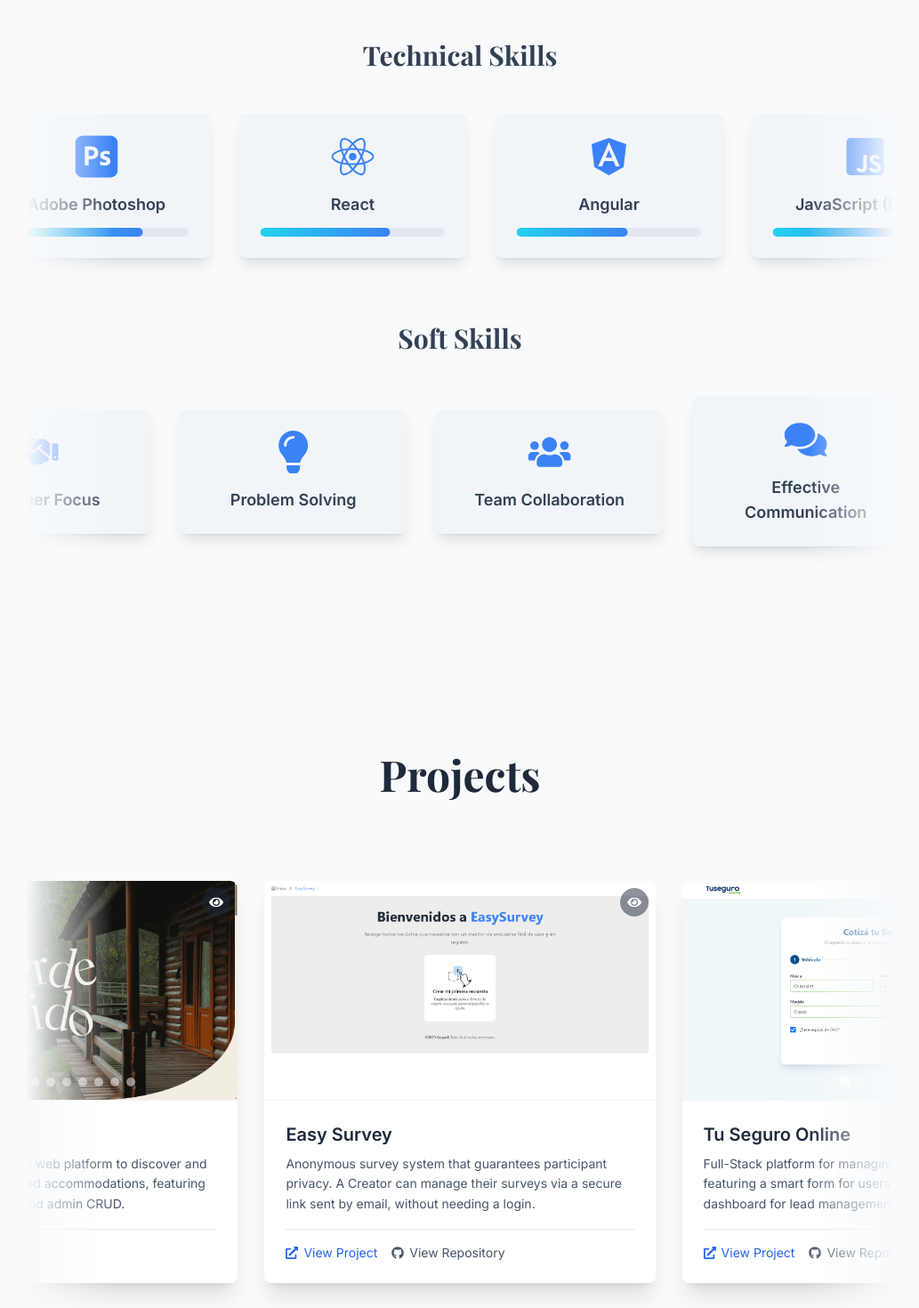
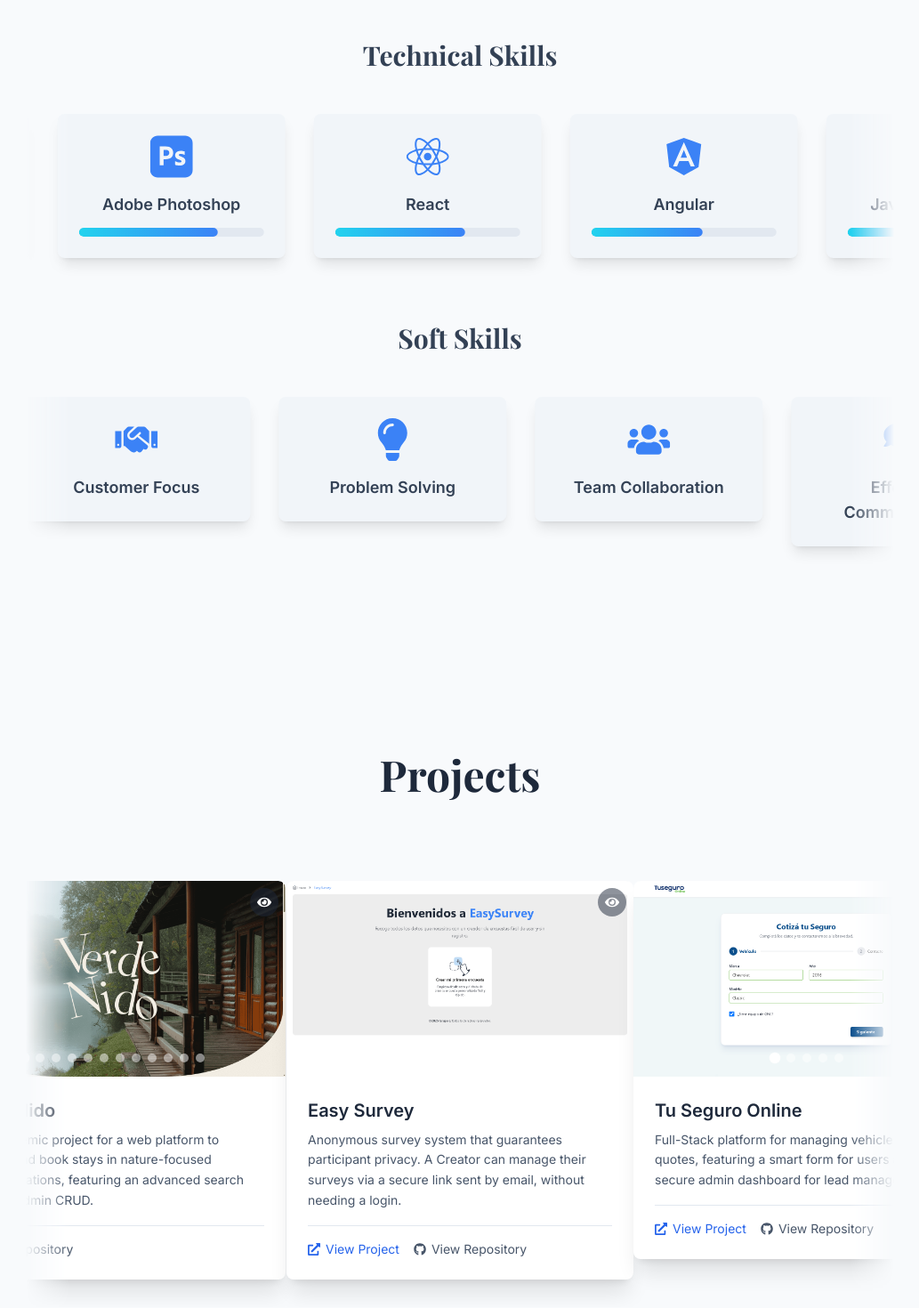
Before and after one commit to DiegoLalanda/portfolio-web-react, a React (Vite) app in the folder portfolio-web-react/: page / in a window 1280 px wide. Shown: the part 3360-4830 px from the top of the page at 89% size, without its empty margins (123-1156 px from the left). Built offline with nearby package versions, Linux system fonts and the light colour scheme.

Commit message:
Mejoras de diseño en skills y projects

```diff
--- a/portfolio-web-react/src/components/sections/Projects.tsx
+++ b/portfolio-web-react/src/components/sections/Projects.tsx
@@ -8,11 +8,11 @@ import { projectImages } from '../../data/projectImages';
 
 // Importaciones de Swiper
 import { Swiper, SwiperSlide } from 'swiper/react';
-import { A11y } from 'swiper/modules';
+import { A11y, EffectCoverflow } from 'swiper/modules';
 
 // --- DATOS DE PROYECTOS (SIN CAMBIOS) ---
 const projectData: ProjectType[] = [
-    {
+  {
     id: 'proj-easy-survey',
     title: translations.projectEasySurveyTitle,
     description: translations.projectEasySurveyDesc,
@@ -75,7 +75,7 @@ const ImageCarousel: React.FC<{ images: string[], title: string; isModal?: boole
 
   return (
     <div className={containerClasses}>
-      <img src={images[currentIndex]} loading="lazy" alt={`${title} - image ${currentIndex + 1}`} className="w-full h-full object-contain duration-500 transition-all bg-slate-100 dark:bg-slate-900"/>
+      <img src={images[currentIndex]} loading="lazy" alt={`${title} - image ${currentIndex + 1}`} className="w-full h-full object-contain duration-500 transition-all bg-slate-100 dark:bg-slate-900" />
       {images.length > 1 && (
         <>
           <button onClick={(e) => handleInteraction(e, 'prev')} aria-label="Previous image" className={`absolute top-1/2 -translate-y-1/2 p-2 bg-black/40 text-white rounded-full transition-opacity z-10 ${isModal ? 'left-4 opacity-70 hover:opacity-100' : 'opacity-0 group-hover:opacity-100 left-2'}`}>
@@ -140,9 +140,7 @@ const ProjectModal: React.FC<{ project: ProjectType | null; onClose: () => void
   );
 };
 
-
-
-// --- COMPONENTE Projects (CON MÁSCARA DE GRADIENTE) ---
+// --- COMPONENTE Projects (CON CONFIGURACIÓN RESPONSIVE FINAL) ---
 export const Projects: React.FC = () => {
   const { t } = useLanguage();
   const [selectedProject, setSelectedProject] = useState<ProjectType | null>(null);
@@ -157,32 +155,52 @@ export const Projects: React.FC = () => {
     <>
       <SectionWrapper id="projects" title={t('projectsTitle')}>
         {/* El `div` que envuelve a Swiper ahora tiene el estilo para la máscara */}
-        <div
-          className="relative w-full group"
+        <div className="relative w-full group"
           style={{
-            maskImage: 'linear-gradient(to right, transparent, black 10%, black 90%, transparent)',
-            WebkitMaskImage: 'linear-gradient(to right, transparent, black 10%, black 90%, transparent)' // Para compatibilidad con Safari/Webkit
-          }}
-        >
+            maskImage: 'linear-gradient(to right, transparent, black 5%, black 95%, transparent)',
+            WebkitMaskImage: 'linear-gradient(to right, transparent, black 5%, black 95%, transparent)' // Para compatibilidad con Safari/Webkit
+          }}>
           <Swiper
-            modules={[A11y]}
-            autoplay={false}
+            // CAMBIO 2: Añadimos EffectCoverflow a los módulos
+            modules={[A11y, EffectCoverflow]}
             loop={true}
-            slidesPerView={'auto'}
-            spaceBetween={30}
+            grabCursor={true}
             centeredSlides={true}
-            grabCursor={true}
             className="!py-8"
             onSliderMove={() => setShowSwipeIndicator(false)}
             onSlideChangeTransitionStart={() => setShowSwipeIndicator(false)}
+
+            // CAMBIO 3: Usamos breakpoints para tener configuraciones DIFERENTES
+            // para móvil y escritorio.
+            breakpoints={{
+              // Configuración para MÓVIL (por defecto, hasta 768px)
+              320: {
+                slidesPerView: 1.25, // Muestra 1 y un cuarto, para que se vea el "trozo"
+                spaceBetween: 15,
+                effect: 'slide', // Efecto simple de deslizamiento en móvil
+              },
+              // Configuración para ESCRITORIO (a partir de 768px)
+              768: {
+                effect: 'coverflow', // Activamos el efecto coverflow
+                slidesPerView: 'auto', // Dejamos que el ancho del slide lo controle
+                coverflowEffect: {
+                  rotate: 0,
+                  stretch: 50, // Espacio entre tarjetas
+                  depth: 100,
+                  modifier: 1,
+                  slideShadows: true,
+                },
+              },
+            }}
           >
             {projectData.map((project) => (
               <SwiperSlide
                 key={project.id}
-                className="!w-[80%] md:!w-[60%] lg:!w-[45%]"
+                // CAMBIO 4: El ancho ahora es diferente para móvil y escritorio
+                className="!w-[80%] md:!w-[50%] lg:!w-[40%]"
               >
-                {/* La opacidad ahora se maneja con el grupo del contenedor principal */}
-                <div className="transition-opacity duration-300 group-[.swiper-slide-active]:opacity-100">
+                {/* La opacidad y escala ahora se aplican solo en escritorio */}
+                <div className="md:transition-all md:duration-400 md:group-[.swiper-slide-active]:opacity-100 md:group-[.swiper-slide-active]:scale-100 md:scale-90">
                   <ProjectItem project={project} onOpenModal={() => setSelectedProject(project)} />
                 </div>
               </SwiperSlide>
@@ -190,11 +208,11 @@ export const Projects: React.FC = () => {
           </Swiper>
 
           {showSwipeIndicator && (
-            <div className="absolute top-1/2 left-1/2 -translate-x-1/2 -translate-y-1/2 z-20 pointer-events-none opacity-0 md:opacity-100">
-              <div className="flex items-center justify-center bg-slate-800/70 text-white rounded-full p-4 shadow-lg animate-pulse">
-                <FaChevronLeft className="animate-swipe-indicator text-xl" />
-                <FaHandPointer className="text-3xl mx-3" />
-                <FaChevronRight className="animate-swipe-indicator text-xl" />
+            <div className="absolute top-1/2 left-1/2 -translate-y-1/2 -translate-x-1/2 z-20 pointer-events-none flex items-center justify-center">
+              <div className="flex items-center justify-center bg-slate-800/80 text-white rounded-full p-3 shadow-lg animate-pulse">
+                <FaChevronLeft className="animate-swipe-indicator text-lg" />
+                <FaHandPointer className="text-2xl mx-2" />
+                <FaChevronRight className="animate-swipe-indicator text-lg" />
               </div>
             </div>
           )}
--- a/portfolio-web-react/src/components/sections/Skills.tsx
+++ b/portfolio-web-react/src/components/sections/Skills.tsx
@@ -4,25 +4,22 @@ import { SectionWrapper } from '../common/SectionWrapper';
 import type { SkillCategory, Skill, Language } from '../../types';
 import { translations } from '../../localization';
 
-// --- ICONOS ---
-// Core
-import { FaReact, FaJsSquare, FaHtml5, FaCss3Alt, FaAngular, FaNodeJs, FaGitAlt, FaPython, FaDocker, FaFigma, FaWordpress } from 'react-icons/fa';
-import { SiTypescript, SiTailwindcss, SiNestjs, SiPostgresql, SiMysql, SiAdobephotoshop } from 'react-icons/si'; // <-- Iconos añadidos
+// CAMBIO 1: Importamos Swiper y sus módulos
+import { Swiper, SwiperSlide } from 'swiper/react';
+import { Autoplay, FreeMode } from 'swiper/modules';
+
+// --- ICONOS Y DATOS (SIN CAMBIOS) ---
+import { FaReact, FaJsSquare, FaHtml5, FaCss3Alt, FaAngular, FaNodeJs, FaGitAlt, FaPython, FaDocker, FaFigma, FaWordpress, FaUsers, FaLightbulb, FaComments, FaProjectDiagram, FaChalkboardTeacher, FaSearch, FaHandshake } from 'react-icons/fa';
+import { SiTypescript, SiTailwindcss, SiNestjs, SiPostgresql, SiMysql, SiAdobephotoshop } from 'react-icons/si';
 import { GoGear } from 'react-icons/go';
-// Soft Skills
-import { FaUsers, FaLightbulb, FaComments, FaProjectDiagram, FaChalkboardTeacher, FaSearch, FaHandshake } from 'react-icons/fa';
 import { BsRocketTakeoff } from "react-icons/bs";
 
-// --- DATOS DE HABILIDADES (ACTUALIZADOS Y REORGANIZADOS) ---
 const skillData: SkillCategory[] = [
     {
       name: translations.hardSkills,
       skills: [
-        // --- UI/UX & Design ---
         { name: { en: 'Figma', es: 'Figma' }, icon: FaFigma, level: 75 },
-        { name: { en: 'Adobe Photoshop', es: 'Adobe Photoshop' }, icon: SiAdobephotoshop, level: 75 }, // <-- NUEVO
-
-        // --- Frontend Development ---
+        { name: { en: 'Adobe Photoshop', es: 'Adobe Photoshop' }, icon: SiAdobephotoshop, level: 75 },
         { name: { en: 'React', es: 'React' }, icon: FaReact, level: 70 },
         { name: { en: 'Angular', es: 'Angular' }, icon: FaAngular, level: 60 },
         { name: { en: 'JavaScript (ES6+)', es: 'JavaScript (ES6+)' }, icon: FaJsSquare, level: 70 },
@@ -30,18 +27,12 @@ const skillData: SkillCategory[] = [
         { name: { en: 'HTML5', es: 'HTML5' }, icon: FaHtml5, level: 80 },
         { name: { en: 'CSS3', es: 'CSS3' }, icon: FaCss3Alt, level: 70 },
         { name: { en: 'Tailwind CSS', es: 'Tailwind CSS' }, icon: SiTailwindcss, level: 75 },
-
-        // --- Backend Development ---
         { name: { en: 'Node.js', es: 'Node.js' }, icon: FaNodeJs, level: 65 },
         { name: { en: 'NestJS', es: 'NestJS' }, icon: SiNestjs, level: 50 },
         { name: { en: 'Python', es: 'Python' }, icon: FaPython, level: 50 },
         { name: { en: 'REST API Design', es: 'Diseño de APIs REST' }, icon: GoGear, level: 80 },
-
-        // --- Databases ---
         { name: { en: 'SQL (PostgreSQL)', es: 'SQL (PostgreSQL)' }, icon: SiPostgresql, level: 60 },
-        { name: { en: 'SQL (MySQL)', es: 'SQL (MySQL)' }, icon: SiMysql, level: 70 }, // <-- NUEVO
-
-        // --- DevOps & Tools ---
+        { name: { en: 'SQL (MySQL)', es: 'SQL (MySQL)' }, icon: SiMysql, level: 70 },
         { name: { en: 'Git & GitHub', es: 'Git & GitHub' }, icon: FaGitAlt, level: 80 },
         { name: { en: 'Docker', es: 'Docker' }, icon: FaDocker, level: 40 },
         { name: { en: 'WordPress/WooCommerce', es: 'WordPress/WooCommerce' }, icon: FaWordpress, level: 60 },
@@ -62,59 +53,58 @@ const skillData: SkillCategory[] = [
     },
 ];
 
-// --- COMPONENTE SkillItem (Sin cambios) ---
+// --- COMPONENTE SkillItem (SIN CAMBIOS) ---
 const SkillItem: React.FC<{ skill: Skill; language: Language }> = ({ skill, language }) => {
   const Icon = skill.icon;
-
   return (
-    <div
-      className={`
-        flex-shrink-0 w-64 mx-4 bg-slate-100 dark:bg-slate-800 p-6 rounded-lg
-        flex flex-col items-center justify-center text-center shadow-lg
-        transition-all duration-300 ease-in-out
-        group-hover:scale-90 group-hover:opacity-70
-        hover:!scale-125 hover:!opacity-100 hover:shadow-2xl hover:z-20
-      `}
-    >
+    <div className={`flex-shrink-0 w-64 mx-4 bg-slate-100 dark:bg-slate-800 p-6 rounded-lg flex flex-col items-center justify-center text-center shadow-lg transition-all duration-300 ease-in-out group-hover:scale-110 group-hover:shadow-xl group-hover:z-10`}>
       {Icon && <Icon className="w-12 h-12 mb-4 text-blue-500 dark:text-blue-400" />}
-      <span className="text-slate-700 dark:text-slate-200 font-semibold text-lg break-words">
-        {skill.name[language]}
-      </span>
-      {skill.level !== undefined && (
-        <div className="w-full bg-slate-200 dark:bg-slate-700 rounded-full h-2.5 mt-3 overflow-hidden">
-          <div
-            className="bg-gradient-to-r from-cyan-400 to-blue-500 h-2.5 rounded-full"
-            style={{ width: `${skill.level}%` }}
-          ></div>
-        </div>
-      )}
+      <span className="text-slate-700 dark:text-slate-200 font-semibold text-lg break-words">{skill.name[language]}</span>
+      {skill.level !== undefined && ( <div className="w-full bg-slate-200 dark:bg-slate-700 rounded-full h-2.5 mt-3 overflow-hidden"><div className="bg-gradient-to-r from-cyan-400 to-blue-500 h-2.5 rounded-full" style={{ width: `${skill.level}%` }}></div></div>)}
     </div>
   );
 };
 
-// --- COMPONENTE SkillsCarousel (Sin cambios) ---
+// --- COMPONENTE SkillsCarousel (REHECHO CON SWIPER) ---
 const SkillsCarousel: React.FC<{ skills: Skill[]; language: Language; reverse?: boolean }> = ({ skills, language, reverse = false }) => {
-  const doubledSkills = [...skills, ...skills];
+  return (
+    // CAMBIO 2: Usamos Swiper en lugar de la animación CSS
+    <div className="w-full" style={{ maskImage: 'linear-gradient(to right, transparent, black 5%, black 95%, transparent)' }}>
+      <Swiper
+        modules={[Autoplay, FreeMode]}
+        loop={true}
+        slidesPerView={'auto'} // Permite que cada slide tenga su propio ancho
+        spaceBetween={0} // Sin espacio, ya que SkillItem tiene su propio margen
+        freeMode={true} // Permite el deslizamiento libre
+        grabCursor={true}
 
-  return (
-    <div className="group w-full overflow-hidden relative py-10" style={{ maskImage: 'linear-gradient(to right, transparent, black 10%, black 90%, transparent)' }}>
-      <div className={`flex items-center w-max ${reverse ? 'animate-scroll-reverse' : 'animate-scroll'} group-hover:[animation-play-state:paused]`}>
-        {doubledSkills.map((skill, index) => (
-          <SkillItem
-            key={`${skill.name.es}-${index}`}
-            skill={skill}
-            language={language}
-          />
+        // Configuración del Autoplay para emular el marquee
+        autoplay={{
+          delay: 1, // Un delay casi nulo para un movimiento constante
+          disableOnInteraction: false, // El autoplay NO se detiene si el usuario interactúa
+          reverseDirection: reverse, // Invierte la dirección para la segunda fila
+        }}
+
+        speed={10000} // Velocidad de la transición (un número alto crea un scroll lento y suave)
+        className="!py-10" // Padding vertical para el efecto hover
+      >
+        {/* Duplicamos los slides para asegurar un bucle visualmente infinito */}
+        {[...skills, ...skills].map((skill, index) => (
+          <SwiperSlide key={`${skill.name.es}-${index}`} className="!w-auto group">
+            <SkillItem
+              skill={skill}
+              language={language}
+            />
+          </SwiperSlide>
         ))}
-      </div>
+      </Swiper>
     </div>
   );
 };
 
-// --- COMPONENTE PRINCIPAL Skills (Sin cambios) ---
+// --- COMPONENTE PRINCIPAL Skills (SIN CAMBIOS) ---
 export const Skills: React.FC = () => {
   const { t, language } = useLanguage();
-
   return (
     <SectionWrapper id="skills" title={t('skillsTitle')}>
       <div className="space-y-8">
```
